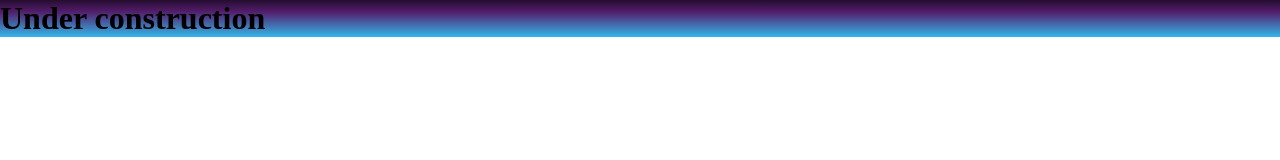
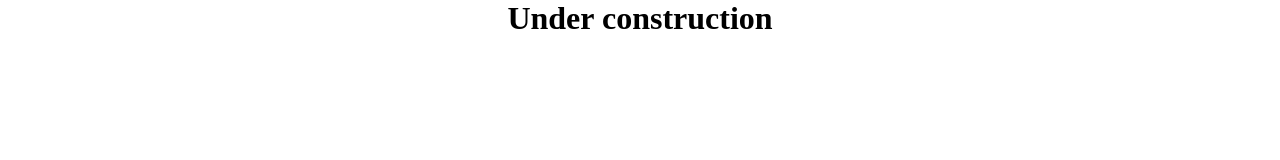
Before and after one commit to sidty07/Portfolio, a plain HTML site: page index.html in a window 1280 px wide. Drawn offline with Linux system fonts and the light colour scheme.

Commit message:
Update index.html

```diff
--- a/index.html
+++ b/index.html
@@ -6,7 +6,8 @@
   </head>
   <link rel="stylesheet" href="style.css">
   <body>
-
- <H1> Under construction </H1>
+<div style=" height:746px;background-color:white;">
+ <H1 style="text-align: center;"> Under construction </H1>
+    </div>
   </body>
 </html>
```
